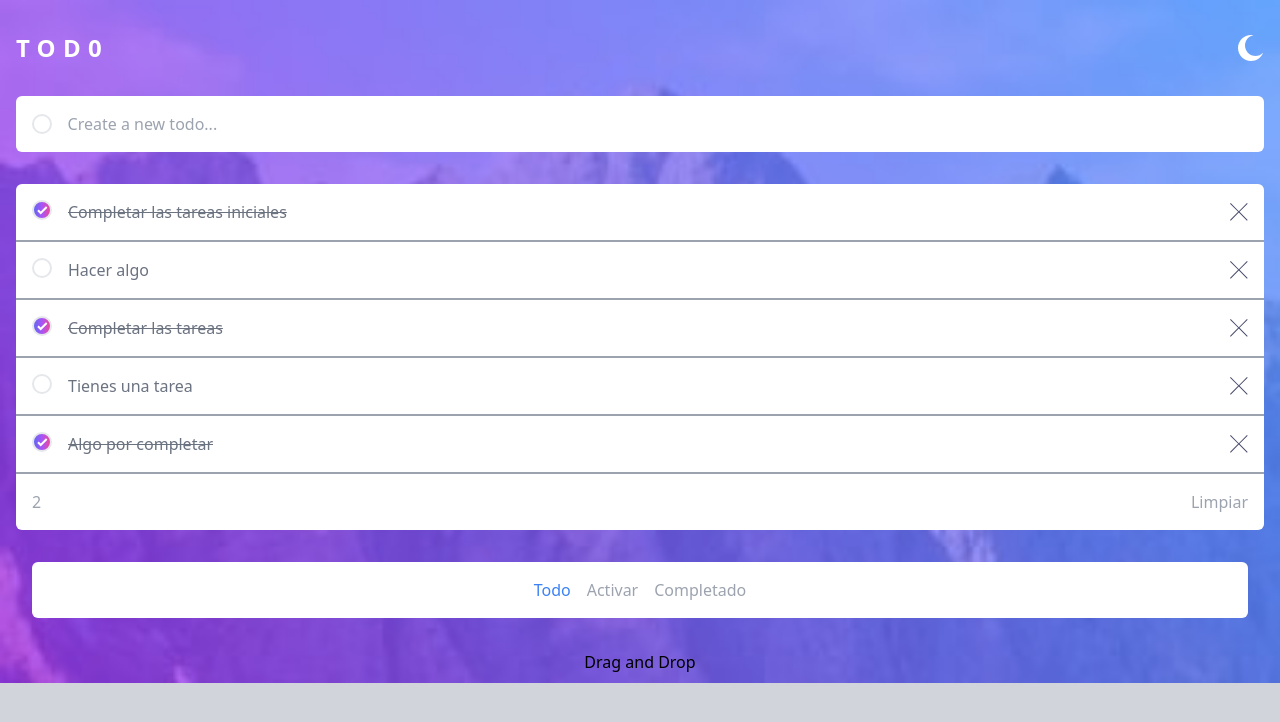
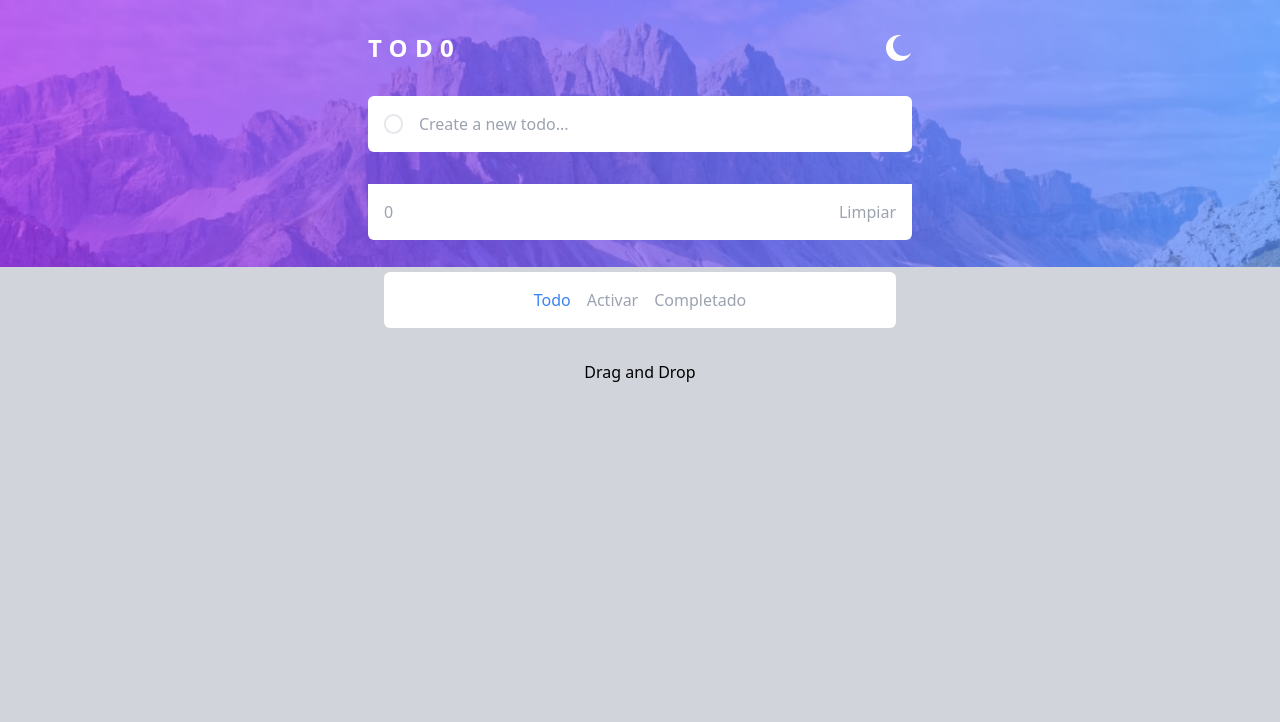
Before and after one commit to Mynor2717/AppT, a React (Vite) app: page / in a window 1280 px wide. Shown: the top 722 px of the page. Built offline with nearby package versions, Linux system fonts and the light colour scheme.

Commit message:
Dark mode terminado

```diff
--- a/index.html
+++ b/index.html
@@ -1,5 +1,5 @@
 <!doctype html>
-<html lang="en" class="">
+<html lang="en" >
 
 <head>
   <meta charset="UTF-8" />
--- a/src/App.jsx
+++ b/src/App.jsx
@@ -3,30 +3,37 @@ import TodoComputed from "./components/TodoComputed";
 import TodoList from "./components/TodoList";
 import Header from "./components/icons/Header";
 import TodoFilter from "./components/TodoFilter";
-import { useState } from "react";
+import { useEffect, useState } from "react";
 
 
-const initialStateTodos = [
+// const initialStateTodos = [
 
-   {
-    id : 1,
-    title : "Completar las tareas iniciales",
-    completed : true,
+//    {
+//     id : 1,
+//     title : "Completar las tareas iniciales",
+//     completed : true,
 
-   },
+//    },
 
 
-   {id : 2, title : "Hacer algo", completed : false},
-   {id : 3, title : "Completar las tareas", completed : true},
-   {id : 4, title : "Tienes una tarea", completed : false},
-   {id : 5, title : "Algo por completar", completed : true},
+//    {id : 2, title : "Hacer algo", completed : false},
+//    {id : 3, title : "Completar las tareas", completed : true},
+//    {id : 4, title : "Tienes una tarea", completed : false},
+//    {id : 5, title : "Algo por completar", completed : true},
 
 
-]
+// ]
+
+const initialStateTodos = JSON.parse(localStorage.getItem("todos")) || [];
+
 
 const App =() => {
 
   const [todos, setTodos] = useState(initialStateTodos);
+
+  useEffect (() => {
+      localStorage.setItem("todos", JSON.stringify(todos));
+  }, [todos]);
 
   const createTodo = (title) => {
     const newTodo = {
@@ -75,11 +82,12 @@ const App =() => {
 
 
   <div className="bg-[url('./assets/bg-mobile-light.jpg')] bg-no-repeat bg-contain
-  bg-gray-300 min-h-screen dark:bg-gray-900  dark:bg-[url('./assets/bg-mobile-dark.jpg')]">
+  bg-gray-300 min-h-screen dark:bg-gray-900  dark:bg-[url('./assets/bg-mobile-dark.jpg')]
+   md:bg-[url('./assets/bg-desktop-light.jpg')]  md:dark:bg-[url('./assets/bg-desktop-dark.jpg')]">
 
    <Header />
 
-  <main className="container mx-auto px-4 mt-8">
+  <main className="container mx-auto px-4 mt-8 md:max-w-xl">
 
     <CreateTodo createTodo={createTodo}/>
 
--- a/src/components/CreateTodo.jsx
+++ b/src/components/CreateTodo.jsx
@@ -16,12 +16,12 @@ const CreateTodo = ({createTodo}) => {
     }
 
     return (
-        <form onSubmit={handleSubmnitAddTodo} className="bg-white rounded-md overflow-hidden py-4 flex gap-4 items-center px-4 dark:bg-gray-800">
+        <form onSubmit={handleSubmnitAddTodo} className="bg-white rounded-md overflow-hidden py-4 flex gap-4 items-center px-4 dark:bg-gray-800 transition-all duration-1000">
             <span className="rounded-full border-2 inline-block h-5 w-5"></span>
             <input
             type="text"
             placeholder="Create a new todo..."
-            className="w-full text-gray-500 outline-none dark:bg-gray-800"
+            className="w-full text-gray-500 outline-none dark:bg-gray-800 transition-all duration-1000"
              value={title}
              onChange={(e) => setTitle(e.target.value)}
             />
--- a/src/components/TodoComputed.jsx
+++ b/src/components/TodoComputed.jsx
@@ -1,6 +1,6 @@
 const TodoComputed = ({computedItemLeft, clearCompleted }) => {
     return (
-        <section className="py-4 px-4 flex justify-between bg-white rounded-b-md dark:bg-gray-800">
+        <section className="py-4 px-4 flex justify-between bg-white rounded-b-md dark:bg-gray-800 transition-all duration-1000">
             <span className="text-gray-400">{computedItemLeft}</span>
             <button className="text-gray-400" onClick={clearCompleted}>Limpiar</button>
         </section>
--- a/src/components/TodoFilter.jsx
+++ b/src/components/TodoFilter.jsx
@@ -1,7 +1,7 @@
 const TodoFilter = ({ ChangeFilter, filter }) => {
     return (
         <section className="container mx-auto px-4 mt-8">
-            <div className="bg-white flex justify-center rounded-md p-4 gap-4 dark:bg-gray-800">
+            <div className="bg-white flex justify-center rounded-md p-4 gap-4 dark:bg-gray-800 transition-all duration-1000">
                 <button
                     className={`${filter === "Todo" ? "text-blue-500 hover:text-gray-400"
                         : "text-gray-400 hover:text-blue-500"}`}
--- a/src/components/TodoItem.jsx
+++ b/src/components/TodoItem.jsx
@@ -8,7 +8,7 @@ const TodoItem = ({ todo, removeTodo, updateTodo }) => {
 
     return (
         <article className="flex gap-4 py-4 border-b-gray-400 border-b-2
-               px-4 dark:bg-gray-800">
+               px-4 dark:bg-gray-800 transition-all duration-1000">
             <button className={`h-5 w-5 flex-none rounded-full border-2 ${completed ? "rounded-full border-2 bg-gradient-to-r  from-indigo-500 via-purple-500 to-pink-500 flex justify-center items-center"
                 : "inline-block"}`} onClick={() => updateTodo(id)}>
 
--- a/src/components/TodoList.jsx
+++ b/src/components/TodoList.jsx
@@ -2,7 +2,7 @@ import TodoItem from "./TodoItem";
 
 const TodoList = ({ todos, removeTodo, updateTodo }) => {
     return (
-        <div className="bg-white rounded-t-md mt-8">
+        <div className="bg-white rounded-t-md mt-8 overflow-hidden">
 
             {todos.map((todo) => (
 
--- a/src/components/icons/Header.jsx
+++ b/src/components/icons/Header.jsx
@@ -1,13 +1,36 @@
+import { useEffect, useState } from "react";
 import Luna from "./Luna";
+import IconSun from "./iconSun";
+
+const inicialStateDarkMode = localStorage.getItem('theme') === 'dark';
 
 const Header = () => {
+
+    const [darkMode, setDarkMode] = useState(inicialStateDarkMode);
+
+    useEffect(() => {
+        if (darkMode) {
+            document.documentElement.classList.add("dark");
+            localStorage.setItem("theme", "dark");
+        } else {
+            document.documentElement.classList.remove("dark");
+            localStorage.setItem("theme", "light");
+        }
+        /* Para manipular cualquier elementos fuera de la parte de donde vive react
+        O sea el div root se puede interactuar dentro del Dome del verdadero DOM 6y no el
+        virtual dom de react se puede interactuar de esta manera */
+
+    }, [darkMode]);
+
     return (
-        <header className="container mx-auto px-4 pt-8">
+        <header className="container mx-auto px-4 pt-8 md:max-w-xl">
 
             <div className="flex justify-between">
                 <h1 className="uppercase text-white text-2xl font-semibold tracking-[0.3em]">ToD0</h1>
-                <button>
-                    <Luna  />
+                <button onClick={() => setDarkMode(!darkMode)}>
+                    {
+                        darkMode ? <IconSun /> : <Luna />
+                    }
                 </button>
             </div>
 
@@ -16,3 +39,8 @@ const Header = () => {
 }
 
 export default Header;
+
+
+// para manipular el dom de react donde vive react se una UseRef
+
+// este para ser especifico se manipula dentro con el Current y luego normal Classlist ADD o lo que sea
--- a/src/components/icons/iconSun.jsx
+++ b/src/components/icons/iconSun.jsx
@@ -1,4 +1,4 @@
-const iconSun = ({ ...props }) => {
+const IconSun = ({ ...props }) => {
     return (
         <svg
             {...props}
@@ -15,4 +15,4 @@ const iconSun = ({ ...props }) => {
 }
 
 
-export default iconSun;
+export default IconSun;
--- a/src/utils/darkmode.js
+++ b/src/utils/darkmode.js
@@ -1,8 +1,13 @@
 // On page load or when changing themes, best to add inline in `head` to avoid FOUC
-if (localStorage.theme === 'dark' || (!('theme' in localStorage) && window.matchMedia('(prefers-color-scheme: dark)').matches)) {
-    document.documentElement.classList.add('dark')
+if (localStorage.theme === 'dark' || (!('theme' in localStorage)
+   && window.matchMedia('(prefers-color-scheme: dark)').matches)) {
+
+    document.documentElement.classList.add('dark');
+    localStorage.theme = "dark";
   } else {
-    document.documentElement.classList.remove('dark')
+    document.documentElement.classList.remove('dark');
+    localStorage.theme = "light";
+
   }
 
 //   // Whenever the user explicitly chooses light mode
```
